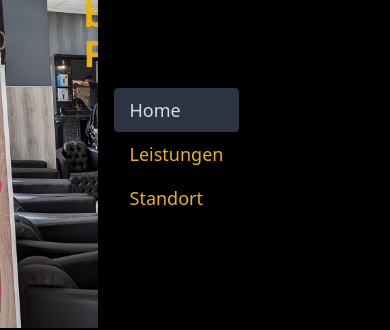
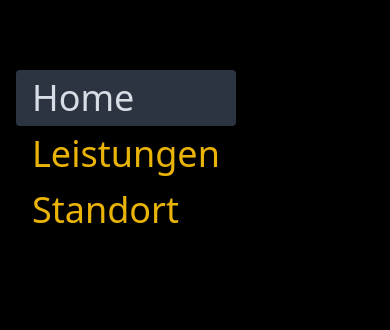
Before and after one commit to Dilwar96/mardin-frisurSalon, a React (Vite) app: page / in a window 390 px wide. Both pictures are taken after a click on the button 362 px from the left and 48 px from the top of the page. Shown: the part 268-598 px from the top of the page. Built offline with nearby package versions, Linux system fonts and the light colour scheme; grey boxes are pictures that could not be loaded.

Commit message:
change the Sidebar

```diff
--- a/src/components/global/MobileMenu.jsx
+++ b/src/components/global/MobileMenu.jsx
@@ -1,20 +1,29 @@
 // MobileMenu.jsx
 import React from "react";
 import { useDispatch } from "react-redux";
-import NavLinks from "./NavLinks";
+import NavLinksMobile from "./NavLinksMobile";
 
 const MobileMenu = ({ toggle }) => {
   const dispatch = useDispatch();
+
+  const handleClose = () => {
+    document.getElementById("sidebar").classList.add("translate-x-full");
+    setTimeout(() => dispatch(toggle()), 600); // Wartezeit entspricht der Animationsdauer
+  };
+
   return (
-    <div className="fixed top-0 right-0 bottom-0 w-3/4 bg-black shadow-md z-50">
+    <div
+      id="sidebar"
+      className="fixed top-0 right-0 bottom-0 w-full bg-black shadow-md z-50 transform transition-transform duration-300 ease-in-out translate-x-0"
+    >
       <button
         className="absolute top-3 left-3 text-5xl text-white hover:text-gray-400"
-        onClick={() => dispatch(toggle())}
+        onClick={handleClose}
       >
         &times;
       </button>
       <ul className="menu menu-compact flex flex-col p-4">
-        <NavLinks />
+        <NavLinksMobile close={handleClose} />
       </ul>
     </div>
   );
--- a/src/components/global/NavLinks.jsx
+++ b/src/components/global/NavLinks.jsx
@@ -1,3 +1,4 @@
+import { useDispatch } from "react-redux";
 import { NavLink } from "react-router-dom";
 
 const links = [
@@ -6,7 +7,8 @@ const links = [
   { id: 3, url: "location", text: "standort" },
 ];
 
-const NavLinks = () => {
+const NavLinks = ({ close }) => {
+  const dispatch = useDispatch();
   return (
     <>
       {links.map((link) => {
@@ -17,6 +19,7 @@ const NavLinks = () => {
               <NavLink
                 className="block capitalize py-2 text-yellow-500 text-lg rounded"
                 to={url}
+                onClick={() => dispatch(close)}
               >
                 {text}
               </NavLink>
--- /dev/null
+++ b/src/components/global/NavLinksMobile.jsx
@@ -0,0 +1,32 @@
+import { useDispatch } from "react-redux";
+import { NavLink } from "react-router-dom";
+
+const links = [
+  { id: 1, url: "/", text: "home" },
+  { id: 2, url: "services", text: "leistungen" },
+  { id: 3, url: "location", text: "standort" },
+];
+
+const NavLinksMobile = ({ toggle }) => {
+  const dispatch = useDispatch();
+  return (
+    <div className="sidebar">
+      {links.map((link) => {
+        const { id, url, text } = link;
+        return (
+          <li key={id}>
+            <NavLink
+              className="block capitalize py-2 text-yellow-500 text-4xl rounded"
+              to={url}
+              onClick={() => dispatch(toggle)}
+            >
+              {text}
+            </NavLink>
+          </li>
+        );
+      })}
+    </div>
+  );
+};
+
+export default NavLinksMobile;
--- a/src/components/global/Navbar.jsx
+++ b/src/components/global/Navbar.jsx
@@ -1,8 +1,7 @@
-import React from "react";
 import { NavLink } from "react-router-dom";
 import { FaBarsStaggered } from "react-icons/fa6";
 import { useSelector, useDispatch } from "react-redux";
-import { toggle } from "../../features/menu/menuSlice";
+import { close, toggle } from "../../features/menu/menuSlice";
 import NavLinks from "./NavLinks";
 import log from "../../assets/log.png";
 import MobileMenu from "./MobileMenu"; // Neue Komponente für das mobile Menü
@@ -10,6 +9,11 @@ import MobileMenu from "./MobileMenu"; // Neue Komponente für das mobile Menü
 const Navbar = () => {
   const isOpen = useSelector((state) => state.menu.isOpen);
   const dispatch = useDispatch();
+
+  const handleOpen = () => {
+    document.getElementById("sidebar").classList.remove("translate-x-full");
+    setTimeout(() => dispatch(toggle()), 600);
+  };
 
   return (
     <nav className="bg-accent-content">
@@ -25,7 +29,8 @@ const Navbar = () => {
         </div>
 
         {/* Mobile Menu Button */}
-        <button className="lg:hidden" onClick={() => dispatch(toggle())}>
+
+        <button id="sidebar" className="lg:hidden" onClick={handleOpen}>
           <FaBarsStaggered className="h-6 w-6 text-yellow-500" />
         </button>
 
```
